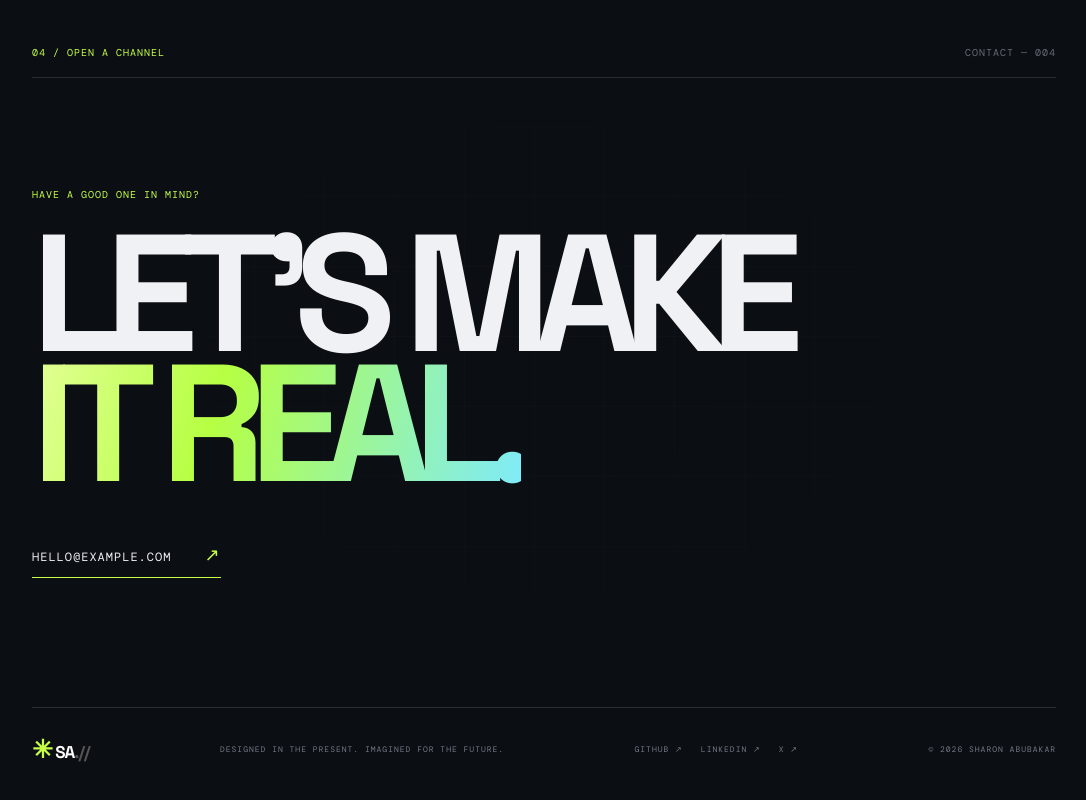
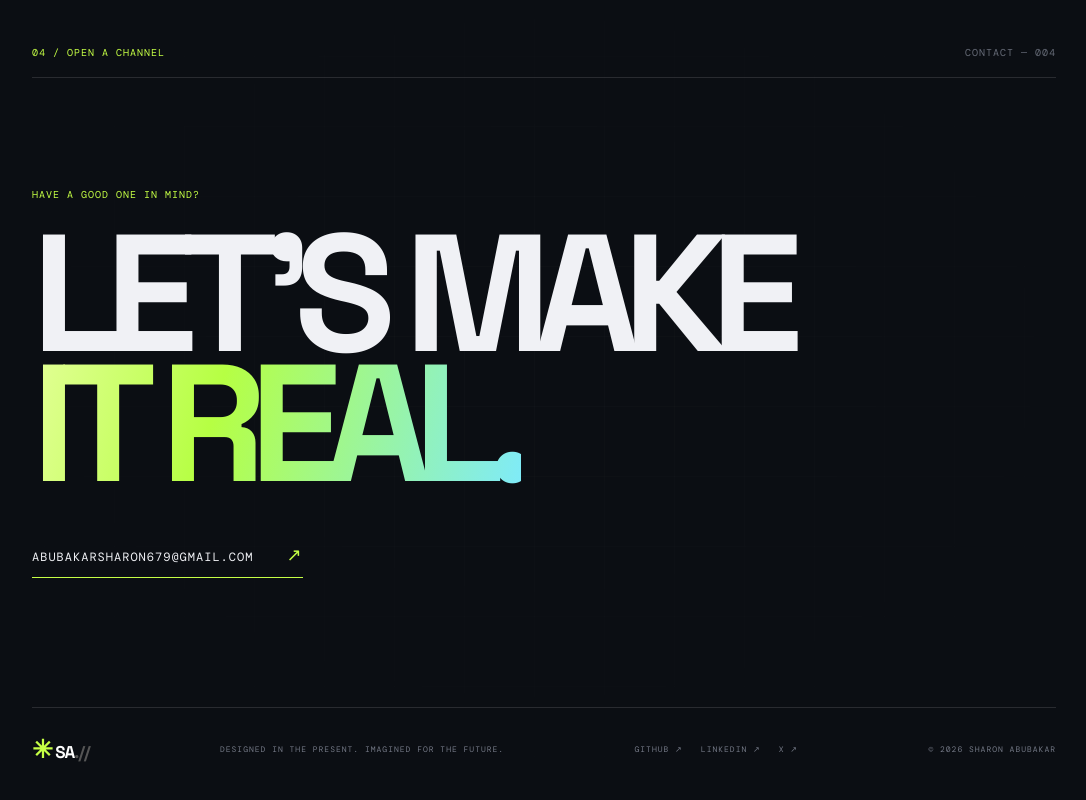
Before and after one commit to computerprogrammer61-cell/Sharon-s-personal-portfolio-, a plain HTML site: page index.html in a window 1280 px wide. Shown: the part 4520-5320 px from the top of the page, without its empty margins (96-1182 px from the left). Drawn offline with nearby package versions, Linux system fonts and the light colour scheme.

Commit message:
Update email link in contact section

```diff
--- a/index.html
+++ b/index.html
@@ -84,7 +84,7 @@
     <section class="contact section" id="contact">
       <div class="contact-grid"></div>
       <div class="section-head reveal"><span class="eyebrow">04 / OPEN A CHANNEL</span><span class="mono muted">CONTACT — 004</span></div>
-      <div class="contact-content reveal"><p class="eyebrow">HAVE A GOOD ONE IN MIND?</p><h2>LET'S MAKE<br><span class="gradient-text">IT REAL.</span></h2><a class="email-link" href="mailto:hello@example.com">HELLO@EXAMPLE.COM <span>↗</span></a></div>
+      <div class="contact-content reveal"><p class="eyebrow">HAVE A GOOD ONE IN MIND?</p><h2>LET'S MAKE<br><span class="gradient-text">IT REAL.</span></h2><a class="email-link" href="mailto:abubakarsharon679@gmail.com">ABUBAKARSHARON679@GMAIL.COM <span>↗</span></a></div>
       <footer><a class="brand" href="#home"><span class="brand-mark">✳</span> SA<span class="dim">.//</span></a><span>DESIGNED IN THE PRESENT. IMAGINED FOR THE FUTURE.</span><div class="socials"><a href="https://github.com/" target="_blank" rel="noreferrer">GITHUB ↗</a><a href="https://www.linkedin.com/" target="_blank" rel="noreferrer">LINKEDIN ↗</a><a href="https://x.com/" target="_blank" rel="noreferrer">X ↗</a></div><span>© 2026 SHARON ABUBAKAR</span></footer>
     </section>
   </main>
```
